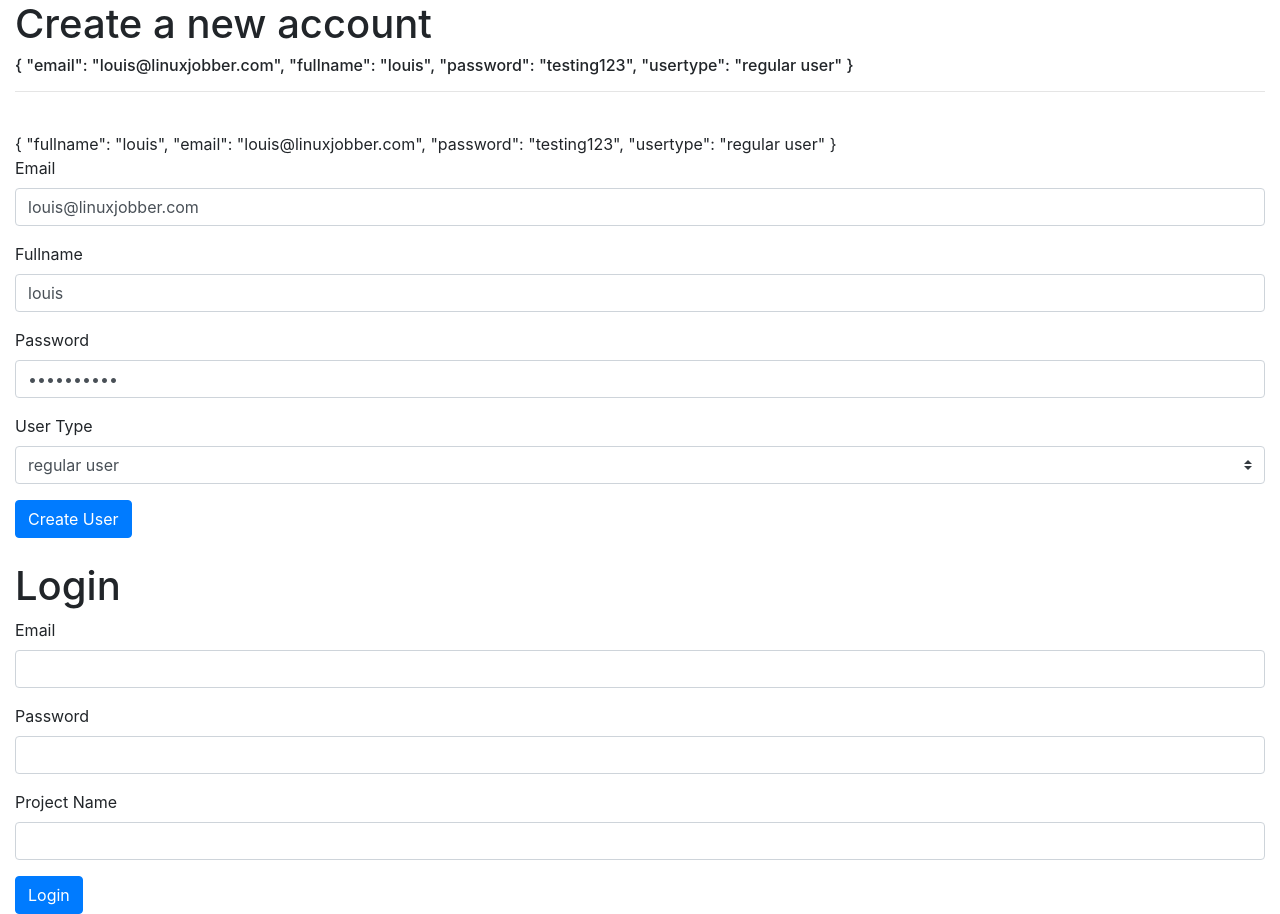
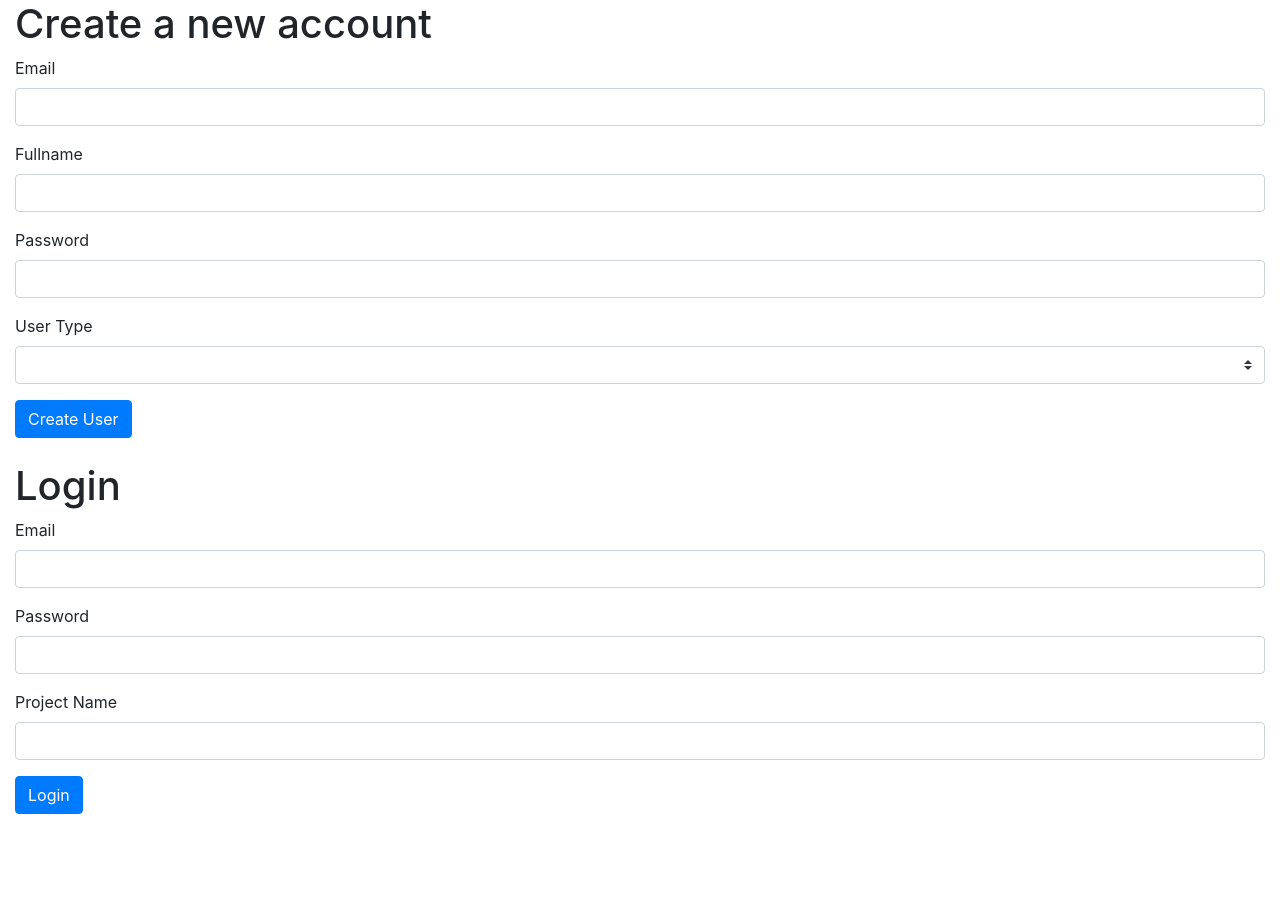
Before and after one commit to chidi-godwin/angular-internsip, an Angular app: page / in a window 1280 px wide. After the commit the page ends 814 px from the top, so only its background shows below. Built offline with nearby package versions, Linux system fonts and the light colour scheme.

Commit message:
complete lab 67

```diff
--- a/package.json
+++ b/package.json
@@ -12,10 +12,11 @@
   "private": true,
   "dependencies": {
     "@angular/animations": "~10.1.3",
-    "@angular/common": "~10.1.3",
+    "@angular/common": "^10.1.4",
     "@angular/compiler": "~10.1.3",
     "@angular/core": "~10.1.3",
     "@angular/forms": "~10.1.3",
+    "@angular/http": "^7.2.16",
     "@angular/platform-browser": "~10.1.3",
     "@angular/platform-browser-dynamic": "~10.1.3",
     "@angular/router": "~10.1.3",
--- /dev/null
+++ b/src/app/app-routing.module.ts
@@ -0,0 +1,10 @@
+import { NgModule } from '@angular/core';
+import { Routes, RouterModule } from '@angular/router';
+
+const routes: Routes = [];
+
+@NgModule({
+  imports: [RouterModule.forRoot(routes)],
+  exports: [RouterModule]
+})
+export class AppRoutingModule { }
--- a/src/app/app.module.ts
+++ b/src/app/app.module.ts
@@ -1,6 +1,8 @@
 import { BrowserModule } from '@angular/platform-browser';
 import { NgModule } from '@angular/core';
+import { HttpClientModule } from '@angular/common/http';
 
+import { AppRoutingModule } from './app-routing.module';
 import { AppComponent } from './app.component';
 import { SignupComponent } from './signup/signup.component';
 import { LoginComponent } from './login/login.component';
@@ -14,7 +16,9 @@ import { FormsModule } from '@angular/forms';
   ],
   imports: [
     BrowserModule,
-    FormsModule
+    FormsModule,
+    HttpClientModule,
+    AppRoutingModule
   ],
   providers: [],
   bootstrap: [AppComponent]
--- /dev/null
+++ b/src/app/scrumdata.service.ts
@@ -0,0 +1,25 @@
+import { Injectable } from '@angular/core';
+import { HttpClient, HttpHeaders } from '@angular/common/http';
+import { Scrumuser } from './scrumuser';
+
+
+@Injectable({
+  providedIn: 'root'
+})
+export class ScrumdataService {
+
+  constructor(private _http : HttpClient) {}
+
+  _url = 'https://liveapi.chatscrum.com/scrum/api/scrumusers/'
+
+  public httpOptions = {
+    headers : new HttpHeaders({'Content-Type' : 'application/json'})
+  }
+
+  signup(user : Scrumuser){
+    return this._http.post<any>(this._url, {'email' : user['email'], 'password' : user['password'],
+    'full_name' : user['fullname'], 'usertype' : user['usertype']}, this.httpOptions);
+  }
+
+
+}
--- a/src/app/signup/signup.component.html
+++ b/src/app/signup/signup.component.html
@@ -1,16 +1,7 @@
 <div class = "container-fluid">
     <h1>Create a new account</h1>
 
-    <h6>{{ userSignupForm.value | json}}</h6>
-
-    <hr>
-    <br>
-
-    {{ scrumUserModel | json }}
-    <br>
-
-
-    <form #userSignupForm = "ngForm">
+    <form #userSignupForm = "ngForm" novalidate (ngSubmit)="onSubmit()">
         <div class = "form-group">
             <label>Email</label>
             <input required pattern = "^(([a-zA-Z0-9._%+-]+)@([a-zA-Z]+).(com))$" type = "email" [class.is-invalid] = "email.invalid && email.touched"
--- a/src/app/signup/signup.component.ts
+++ b/src/app/signup/signup.component.ts
@@ -1,5 +1,6 @@
 import { Component, OnInit } from '@angular/core';
-import { Scrumuser } from '../scrumuser'
+import { Scrumuser } from '../scrumuser';
+import { ScrumdataService } from '../scrumdata.service';
 
 @Component({
   selector: 'app-signup',
@@ -8,10 +9,18 @@ import { Scrumuser } from '../scrumuser'
 })
 export class SignupComponent implements OnInit {
 
-  constructor() { }
+  constructor(private _scrumdataService : ScrumdataService) { }
 
   ngOnInit(): void {
   }
-  userTypes = ['regular user', 'project owner']
-  scrumUserModel = new Scrumuser('louis', 'louis@linuxjobber.com', 'testing123', 'regular user');
+  userTypes = ['regular user', 'project owner'];
+  scrumUserModel = new Scrumuser('','','','');
+
+  onSubmit(){
+    console.log(this.scrumUserModel);
+    this._scrumdataService.signup(this.scrumUserModel).subscribe(
+      data => console.log('your account was created sucessully', data),
+      error => console.error('Error!', error),
+    )
+  }
 }
```
Also changed, not shown: 2 other files (tests, documents, lock files or other folders).
